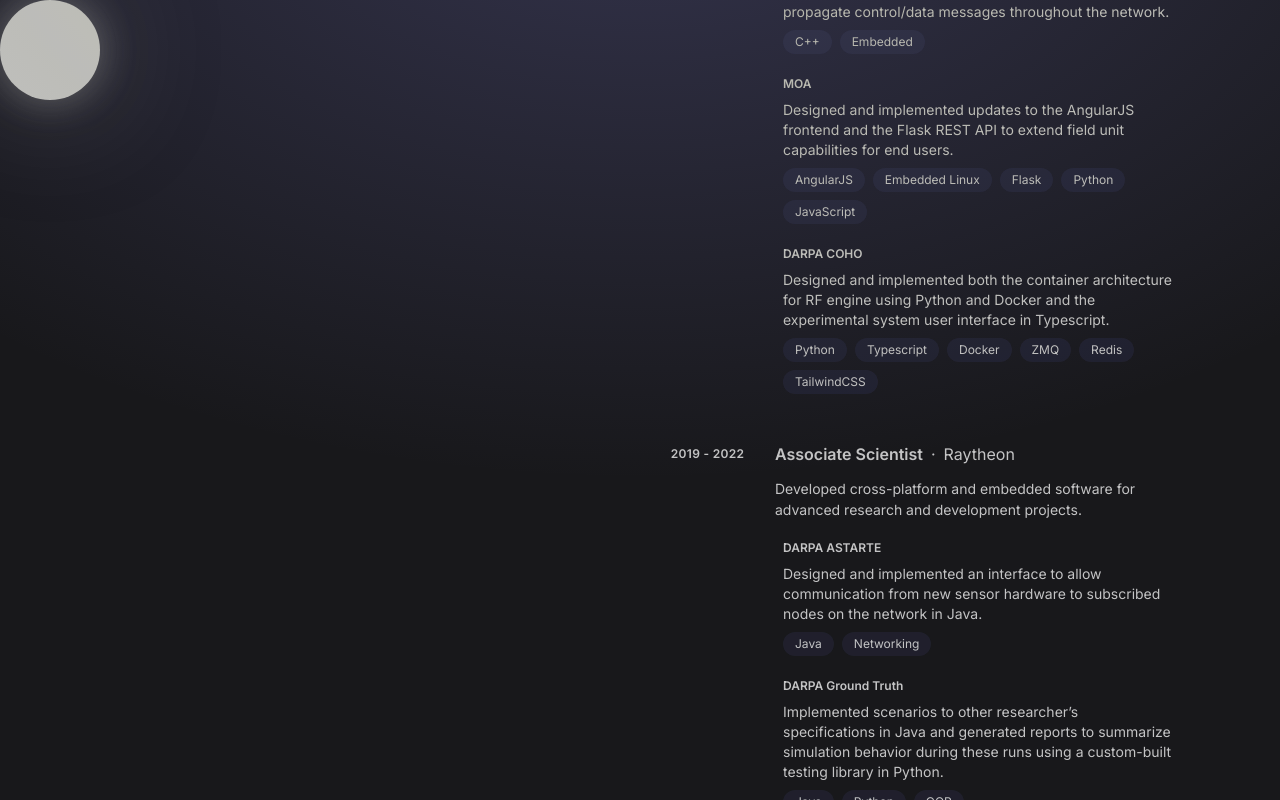
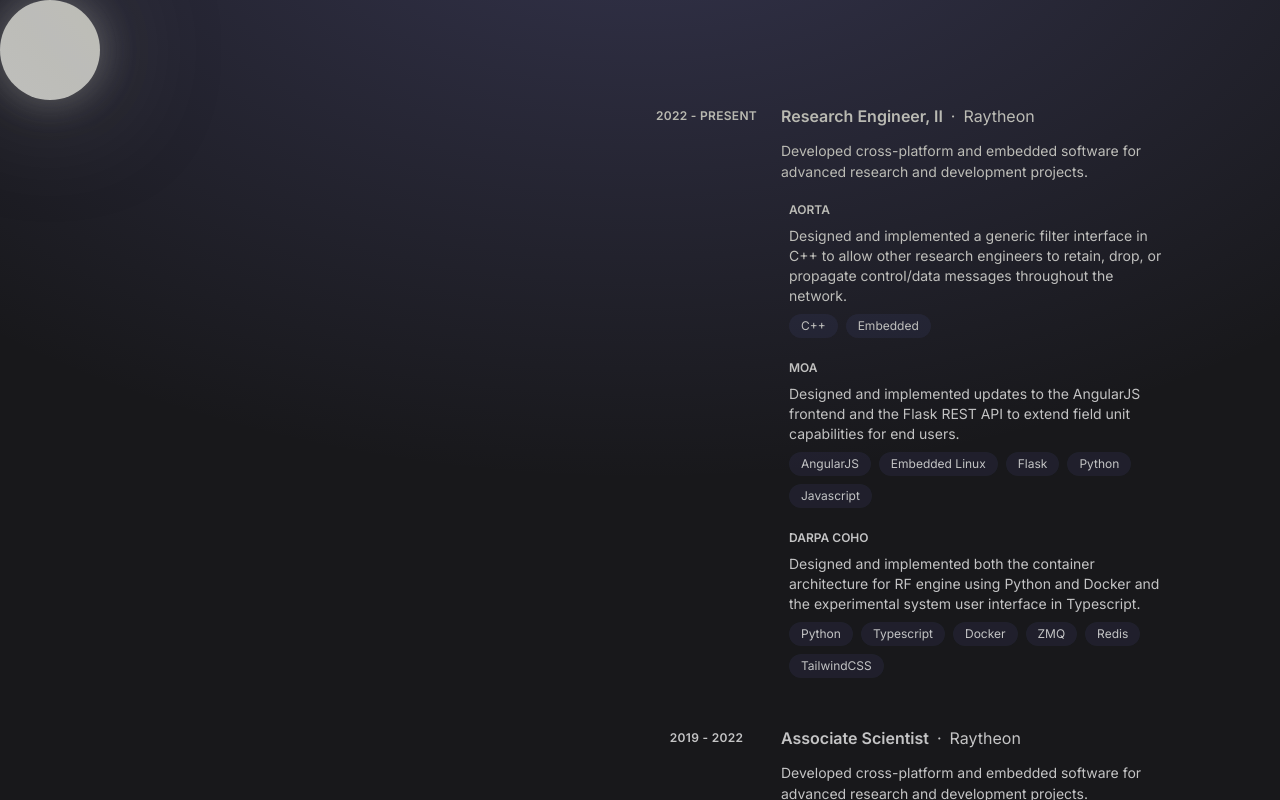
Before and after one commit to rounsifer/rounsifer.github.io, a Next.js app: page / in a window 1280 px wide. Built offline with nearby package versions, Linux system fonts and the light colour scheme.

Commit message:
fix mobile and desktop ui bugs

```diff
--- a/src/app/_components/experience-section.tsx
+++ b/src/app/_components/experience-section.tsx
@@ -33,7 +33,7 @@
             "Embedded Linux",
             "Flask",
             "Python",
-            "JavaScript",
+            "Javascript",
           ],
         },
         {
@@ -75,15 +75,15 @@
           title: "STOIC",
           description:
             "Designed and implemented UI in Python using matplotlib to display both the live data of nodes and post-processed data to researchers.",
-          technology: ["Python", "Matplotlib", "Data Viz"],
+          technology: ["Python", "Matplotlib", "Data Visualization"],
         },
       ],
     },
   ];
 
   return (
-    <main className="experience no-scrollbar flex w-3/4 flex-row items-center justify-center gap-4 text-zinc-300 mix-blend-exclusion lg:w-full lg:py-24 lg:pr-24">
-      <div className="flex h-full w-full flex-col  justify-center gap-6">
+    <main className="experience no-scrollbar flex  h-full w-3/4 flex-row gap-4 text-zinc-300 mix-blend-exclusion lg:w-full lg:overflow-y-scroll lg:pr-24 lg:pt-24">
+      <div className="flex w-full flex-col gap-6">
         {jobHistory.map((job) => {
           return (
             <JobCard
@@ -117,14 +117,14 @@
 
 const JobCard = ({ title, company, date, detail, projects }: JobCardProps) => {
   return (
-    <main className=" job-card flex flex-row rounded-lg py-2 pr-1 text-zinc-300 hover:bg-[#4e9fe9]/5 hover:text-blue-300">
+    <main className=" job-card flex flex-row gap-2 rounded-lg py-2 pr-1 text-zinc-300 hover:bg-[#4e9fe9]/5 hover:text-blue-300">
       <p className="h-fit w-1/4 pt-1 text-center text-xs font-semibold tracking-wide ">
         {date}
       </p>
       <div className="flex w-3/4 flex-col gap-3">
-        <div className="flex flex-row items-center gap-2">
+        <div className="flex flex-col md:flex-row md:items-center md:gap-2">
           <p className="text-base font-semibold ">{title} </p>
-          {"·"}
+          <span className="hidden md:flex">{"·"}</span>
           <p className="text-base">{company}</p>
         </div>
         <p className="text-sm leading-normal text-zinc-300">{detail}</p>
--- a/src/app/_components/homepage/nav-list.tsx
+++ b/src/app/_components/homepage/nav-list.tsx
@@ -49,7 +49,7 @@
 
   return (
     <div className="navlist flex hidden h-full max-h-screen flex-col justify-between ">
-      <div className="flex pb-24 lg:hidden">
+      <div className="mb-24 flex lg:hidden">
         <ParticleDisplay />
       </div>
 
@@ -68,7 +68,7 @@
         <ul className="flex  w-fit flex-col gap-2 rounded-2xl text-center text-white"></ul>
       </div>
 
-      <div className="hidden lg:flex">
+      <div className="mt-24 hidden lg:flex">
         <ParticleDisplay />
       </div>
       <ul className="social-links mt-8 flex w-full flex-row justify-start gap-6">
--- a/src/app/_components/main-screen.tsx
+++ b/src/app/_components/main-screen.tsx
@@ -19,7 +19,7 @@
         <NavList />
       </header>
 
-      <div className="right-col no-scrollbar flex h-full w-full items-center justify-center lg:h-screen lg:w-1/2 lg:overflow-y-scroll">
+      <div className="right-col flex h-full w-full lg:h-screen lg:w-1/2">
         <Experience />
       </div>
     </main>
```
